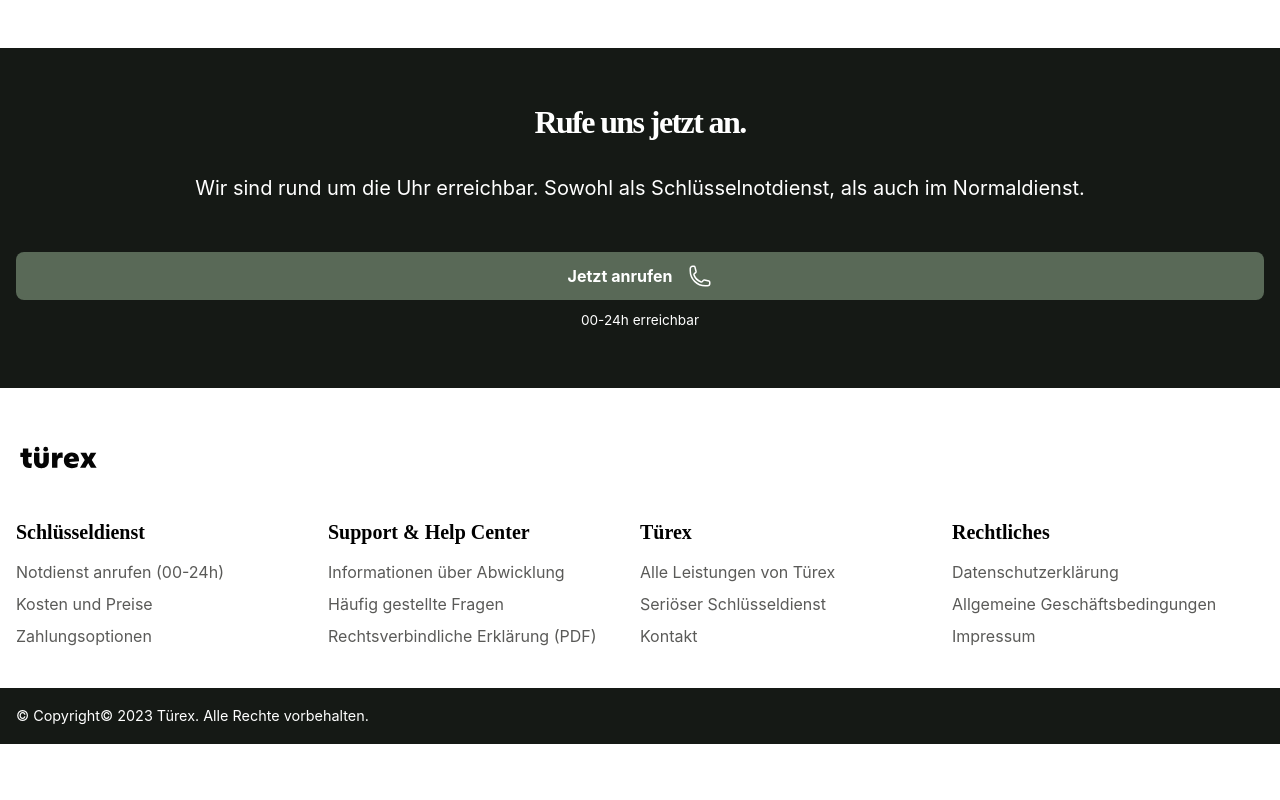
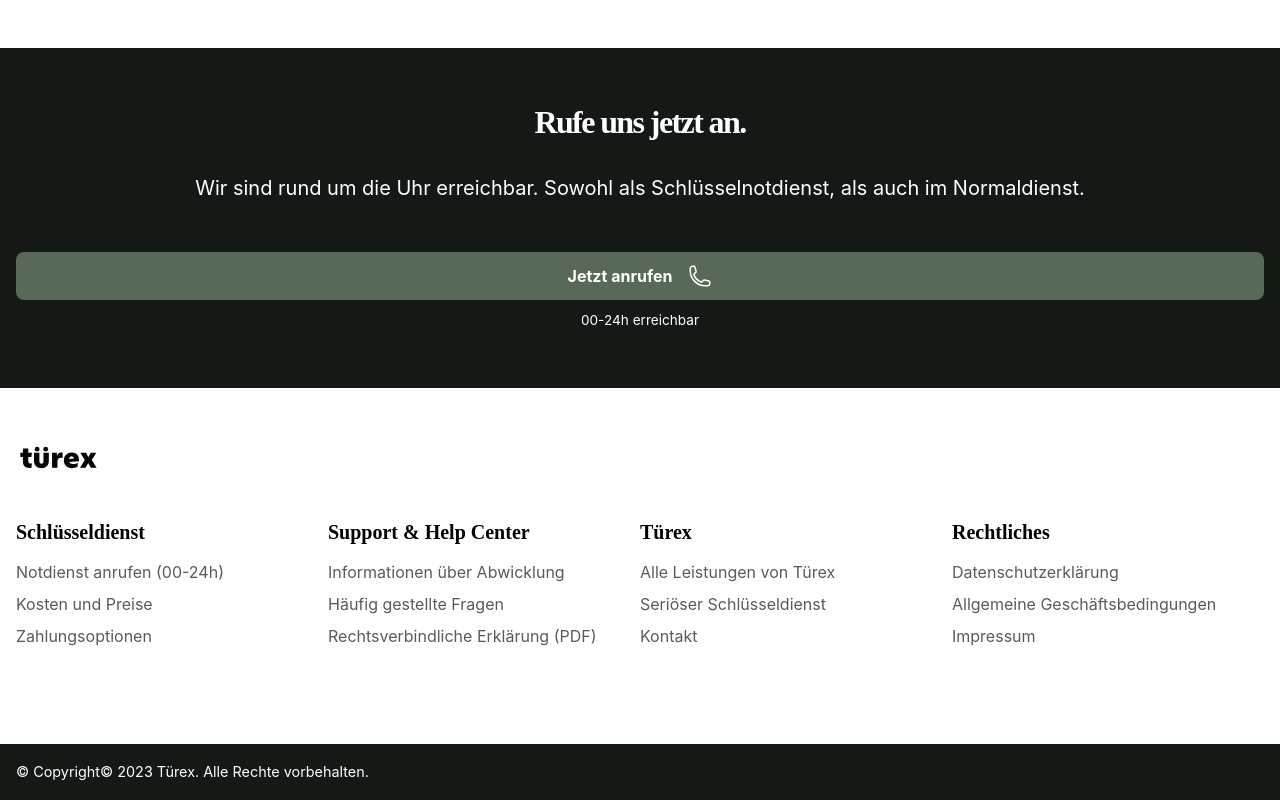
Before and after one commit to mcmiro/tuerex.at, a Next.js app: page / in a window 1280 px wide. Shown: the part 6197-6997 px from the top of the page. Before the commit the page ends 6941 px from the top, so only its background shows below. Built offline with nearby package versions, Linux system fonts and the light colour scheme.

Commit message:
footer spacing fixed

```diff
--- a/components/organisms/footer/index.tsx
+++ b/components/organisms/footer/index.tsx
@@ -16,7 +16,7 @@
     <footer className={classesSchema.base}>
       <UI.Container className={classesSchema.content}>
         <UI.Logo />
-        <div className="grid grid-cols-1 md:grid-cols-2 lg:grid-cols-4 mt-12">
+        <div className="grid grid-cols-1 md:grid-cols-2 lg:grid-cols-4 mt-12 pb-[56px]">
           {footerData.map((group: any, index: number) => {
             return (
               <div key={index} className="pb-8">
```
